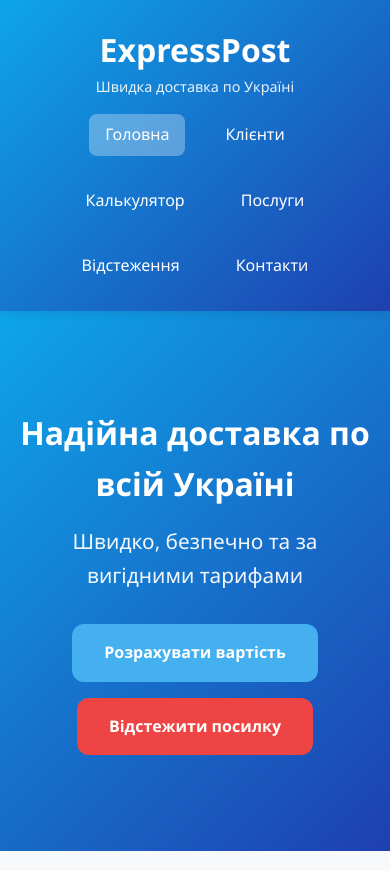
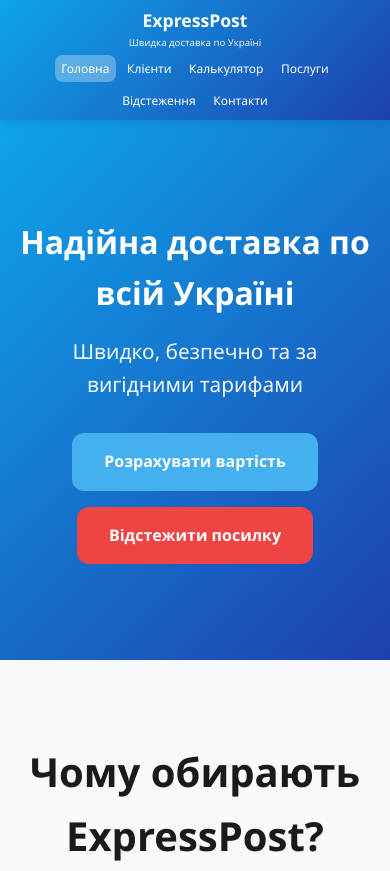
Before and after one commit to tsaplyuk/ExpressPost, a plain HTML site: page index.html in a window 390 px wide. Shown: the top 871 px of the page. Drawn offline with Linux system fonts and the light colour scheme.

Commit message:
Add files via upload

```diff
--- a/styles.css
+++ b/styles.css
@@ -21,7 +21,7 @@
 .header {
   background: linear-gradient(135deg, #0ea5e9 0%, #1e40af 100%);
   color: white;
-  padding: 1.5rem 0;
+  padding: 0.75rem 0;
   box-shadow: 0 2px 10px rgba(0, 0, 0, 0.1);
   position: sticky;
   top: 0;
@@ -33,33 +33,34 @@
   justify-content: space-between;
   align-items: center;
   flex-wrap: wrap;
-  gap: 1rem;
+  gap: 0.5rem;
 }
 
 .logo h1 {
-  font-size: 2rem;
+  font-size: 1.5rem;
   font-weight: 700;
   margin: 0;
 }
 
 .tagline {
-  font-size: 0.9rem;
+  font-size: 0.75rem;
   opacity: 0.9;
 }
 
 .nav {
   display: flex;
-  gap: 1.5rem;
+  gap: 0.75rem;
   flex-wrap: wrap;
 }
 
 .nav-link {
   color: white;
   text-decoration: none;
-  padding: 0.5rem 1rem;
+  padding: 0.4rem 0.75rem;
   border-radius: 8px;
   transition: all 0.3s ease;
   font-weight: 500;
+  font-size: 0.9rem;
 }
 
 .nav-link:hover {
@@ -797,13 +798,33 @@
 }
 
 @media (max-width: 768px) {
+  .header {
+    padding: 0.5rem 0;
+  }
+
   .header-content {
-    flex-direction: column;
-    text-align: center;
+    flex-direction: row;
+    justify-content: space-between;
+    align-items: center;
+    gap: 0.5rem;
+  }
+
+  .logo h1 {
+    font-size: 1.2rem;
+  }
+
+  .tagline {
+    font-size: 0.65rem;
   }
 
   .nav {
-    justify-content: center;
+    justify-content: flex-end;
+    gap: 0.5rem;
+  }
+
+  .nav-link {
+    padding: 0.3rem 0.5rem;
+    font-size: 0.8rem;
   }
 
   .hero-title {
@@ -821,3 +842,34 @@
     flex-direction: column;
   }
 }
+
+@media (max-width: 480px) {
+  .header {
+    padding: 0.4rem 0;
+  }
+
+  .header-content {
+    flex-direction: column;
+    text-align: center;
+    gap: 0.3rem;
+  }
+
+  .logo h1 {
+    font-size: 1.1rem;
+  }
+
+  .tagline {
+    font-size: 0.6rem;
+  }
+
+  .nav {
+    justify-content: center;
+    gap: 0.3rem;
+    width: 100%;
+  }
+
+  .nav-link {
+    padding: 0.25rem 0.4rem;
+    font-size: 0.75rem;
+  }
+}
```
